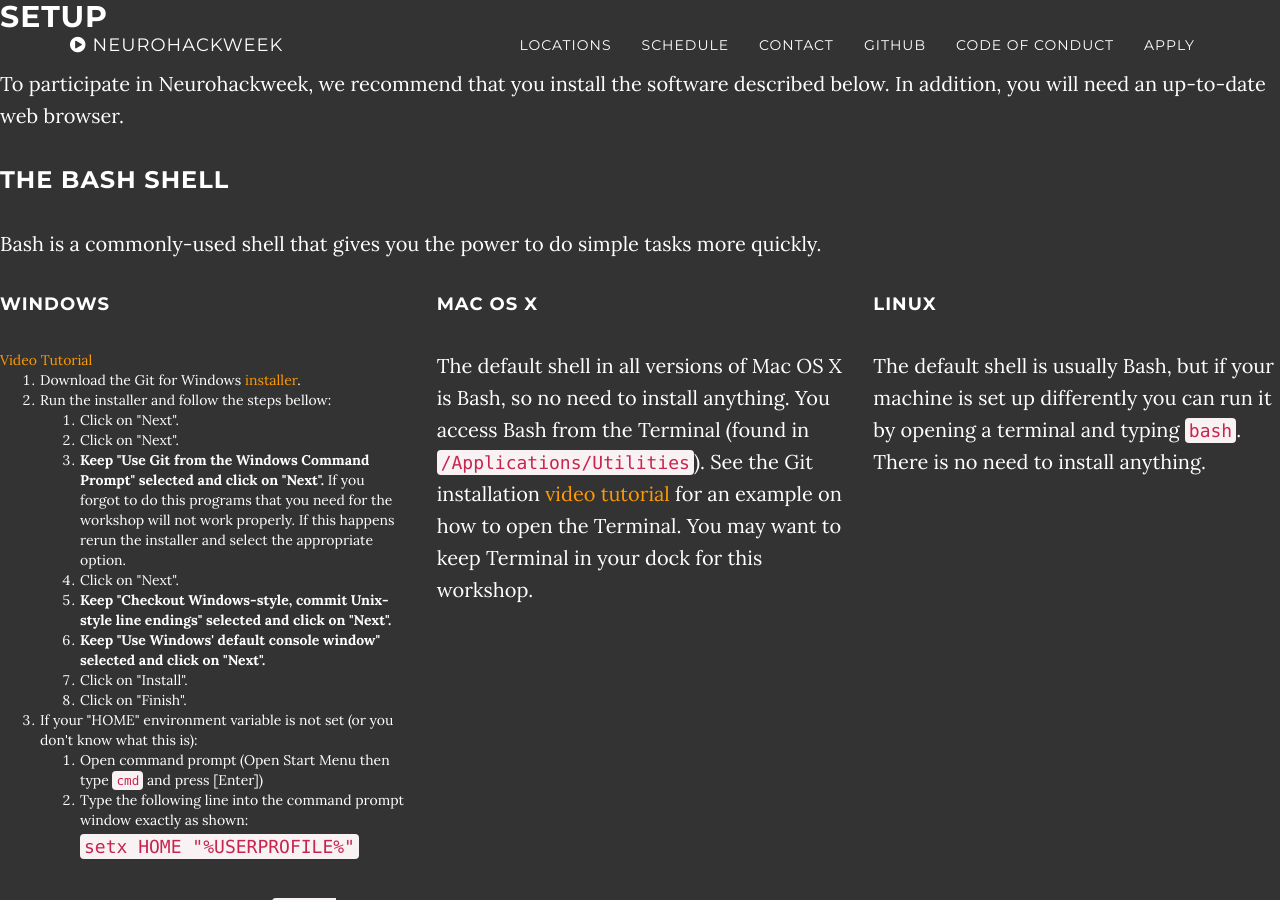
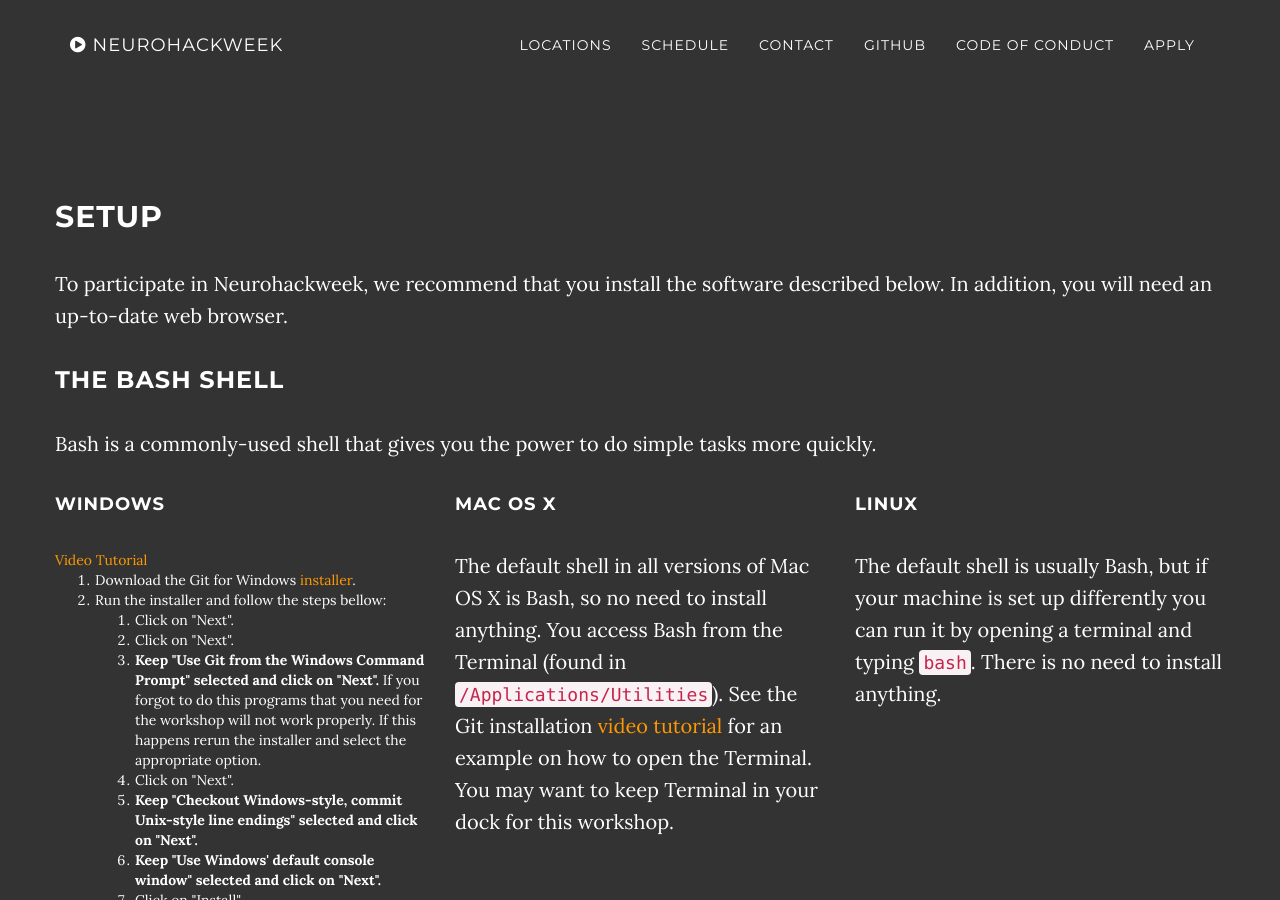
Before and after one commit to neurohackweek/nhw2017, a Jekyll site: the page built from setup.html, in a window 1280 px wide and 900 px high. Built offline with Jekyll 4.4.1, drawn with Linux system fonts in a browser that asks for light colours.

Commit message:
Formatting stuff.

```diff
--- a/_includes/coc.html
+++ b/_includes/coc.html
@@ -1,5 +1,5 @@
     <!-- About Section -->
-    <section id="about" class="container content-section text-center">
+    <section id="about" class="container content-section">
         <div class="row">
             <div class="col-lg-8 col-lg-offset-2">
               <h2>Code of Conduct</h2>
--- a/_includes/setup.html
+++ b/_includes/setup.html
@@ -1,3 +1,8 @@
+
+<section id="setup" class="container content-section">
+
+<div class="row">
+
 <h2 id="setup">Setup</h2>
 
 <p>
@@ -365,3 +370,4 @@
     </div>
   </div>
 </div> <!-- End of 'R' section. -->
+</div>
--- a/_layouts/setup.html
+++ b/_layouts/setup.html
@@ -1,8 +1,8 @@
 <!DOCTYPE html>
 <html>
     {% include head.html %}
+    {% include nav.html %}
     <body id="page-top" data-spy="scroll" data-target=".navbar-fixed-top">
-    {% include nav.html %}
     {% include setup.html %}
     </body>
 </html>
```
